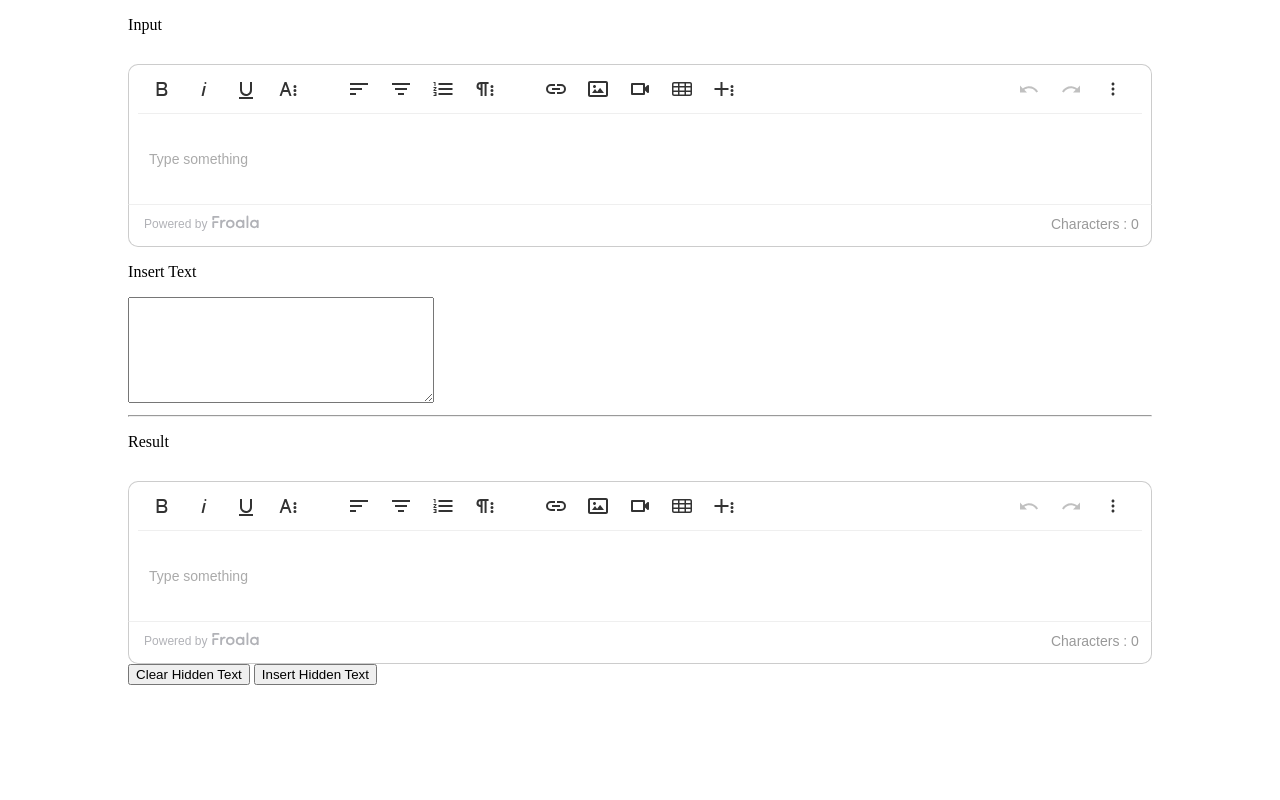
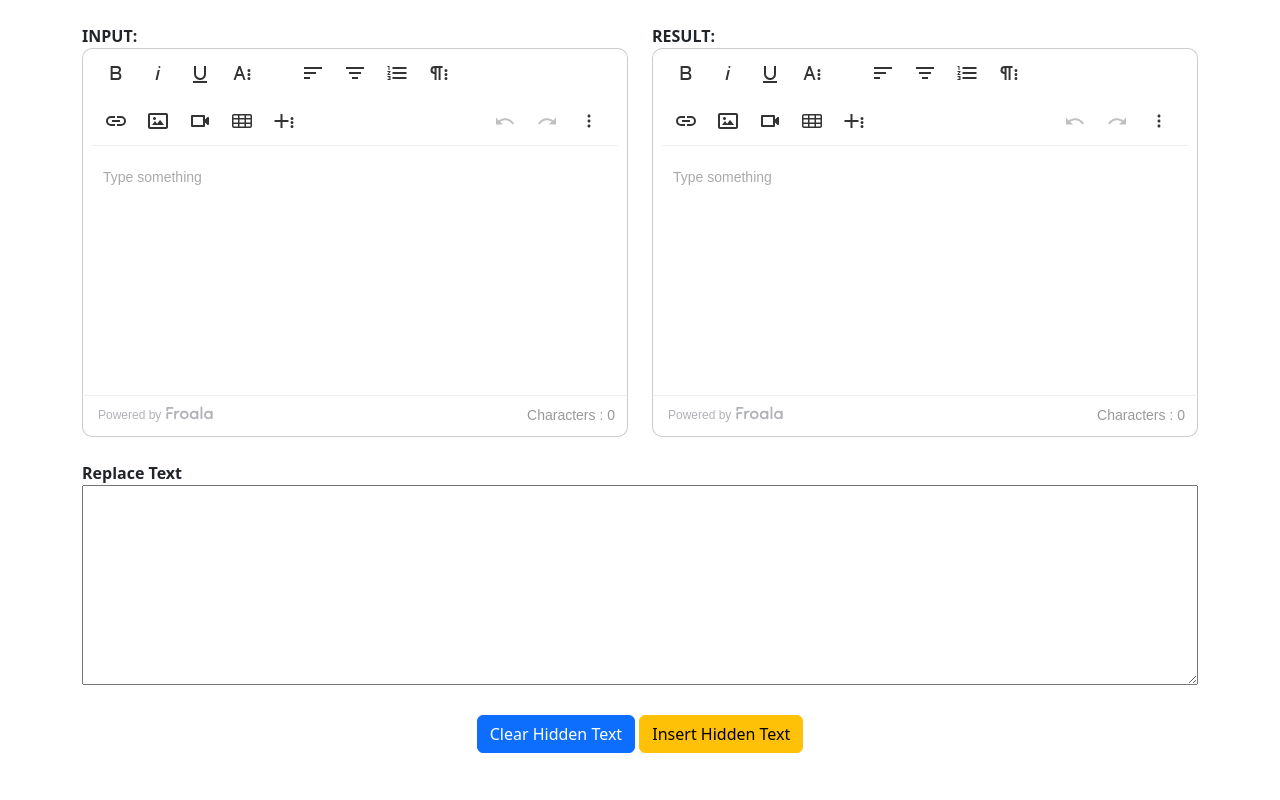
Before and after one commit to hainv-dev/RemoveAndInsertHiddenText, a plain HTML site: page index.html in a window 1280 px wide. Drawn offline with nearby package versions, Linux system fonts and the light colour scheme.

Commit message:
update layout

```diff
--- a/index.html
+++ b/index.html
@@ -24,6 +24,8 @@
   <link rel="stylesheet" href="css/third_party/spell_checker.css">
   <link rel="stylesheet" href="css/plugins/special_characters.css">
   <link rel="stylesheet" href="https://cdnjs.cloudflare.com/ajax/libs/codemirror/5.3.0/codemirror.min.css">
+  <link href="https://cdn.jsdelivr.net/npm/bootstrap@5.2.2/dist/css/bootstrap.min.css" rel="stylesheet" integrity="sha384-Zenh87qX5JnK2Jl0vWa8Ck2rdkQ2Bzep5IDxbcnCeuOxjzrPF/et3URy9Bv1WTRi" crossorigin="anonymous">
+
 <script src="https://code.jquery.com/jquery-3.5.0.js"></script>
   <style>
     body {
@@ -43,23 +45,21 @@
 </head>
 
 <body>
-  <div id="editor">
-    <p>Input</p>
-    <div id='edit' style="margin-top: 30px;">
-
-    </div>
-    <div>
-      <p>Insert Text</p>
-      <textarea id="InsertText" style="width:300px; height:100px"></textarea>
-    </div>
-    <hr>
-    <p>Result</p>
-    <div id='edit2' style="margin-top: 30px;">
-
-    </div>
-    <div>
-      <button type="button" id="ClearHidden" value="Clear Hidden Text">Clear Hidden Text</button>
-      <button type="button" id="InsertHidden" value="Insert Hidden Text">Insert Hidden Text</button>
+  <div class="container">
+    <div class="row">
+      <div class="col-6 mt-4 text-start"><strong>INPUT:</strong></div>
+      <div class="col-6 mt-4 text-start"><strong>RESULT:</strong></div>
+      <div class="col-6">
+        <div id='edit'></div>
+      </div>
+      <div class="col-6"><div id='edit2'></div>
+      </div>
+      <div class="col-12 text-start mt-4"><strong>Replace Text</strong></div>
+      <div class="col-12"><textarea id="InsertText" style="width:100%; height:200px"></textarea></div>
+      <div class="col-12 mt-4">
+        <button type="button" class="btn btn-primary" id="ClearHidden" value="Clear Hidden Text">Clear Hidden Text</button>
+        <button type="button" class="btn btn-warning" id="InsertHidden" value="Insert Hidden Text">Insert Hidden Text</button>
+      </div>
     </div>
   </div>
 
@@ -109,8 +109,16 @@
       return Math.floor(Math.random() * (max - min)) + min;
     }
     (function () {
-     editor = new FroalaEditor("#edit");
-resultEditor = new FroalaEditor("#edit2");
+      editor = new FroalaEditor("#edit", {
+        heightMin: 250,
+        heightMax: 250,
+        key: "fIE3A-9H3E2G1B2C6B3C2B5G2C1pgkcB-13htzgA-7E1vhiC2aC-9B3vgC7nlgmbosieehilh1A4qabo=="
+      });
+      resultEditor = new FroalaEditor("#edit2", {
+        heightMin: 250,
+        heightMax: 250,
+        key: "fIE3A-9H3E2G1B2C6B3C2B5G2C1pgkcB-13htzgA-7E1vhiC2aC-9B3vgC7nlgmbosieehilh1A4qabo=="
+      });
       $("#ClearHidden").click(function(){
         var html = editor.html.get();
         let pattern = /<(em|i|strong)(.*?)<\/(em|i|strong)>/gi;
```
